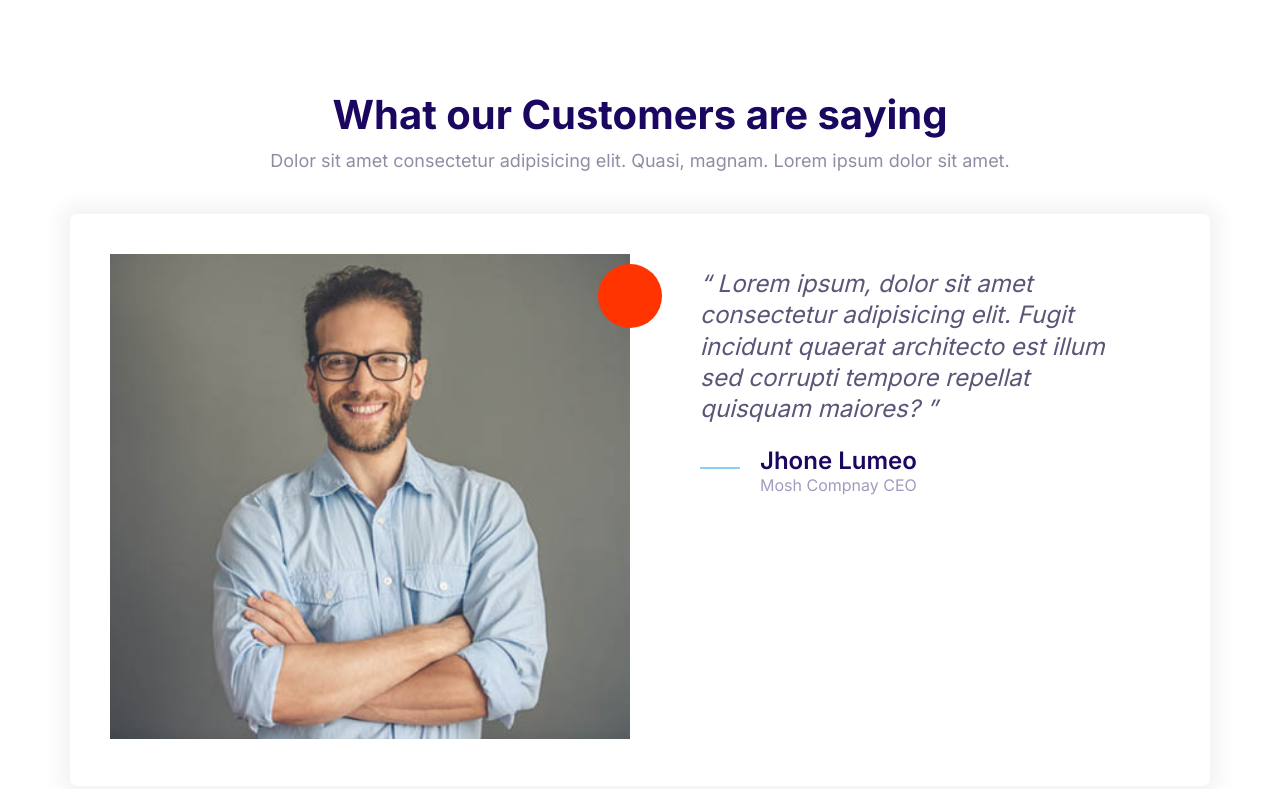
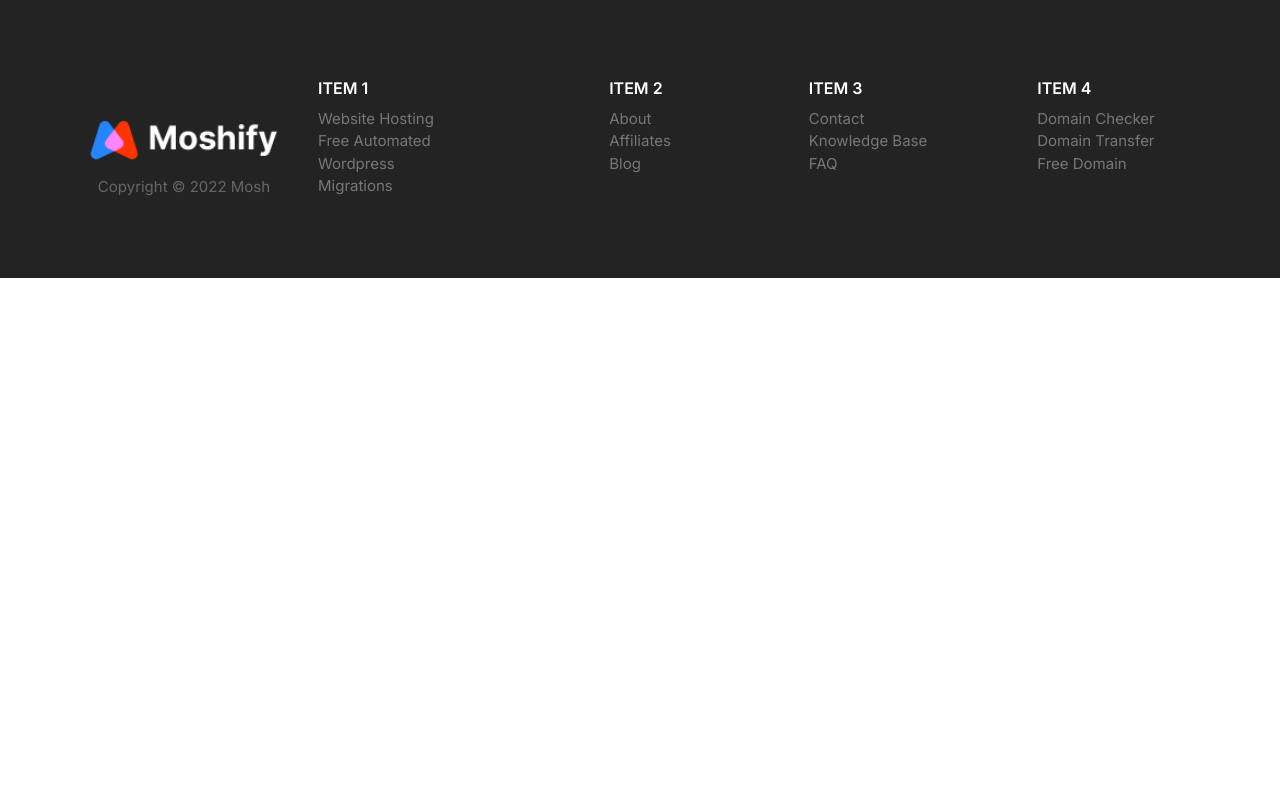
Before and after one commit to alimi-ajibade/moshify, a plain HTML site: page index.html in a window 1280 px wide. Drawn offline with Linux system fonts and the light colour scheme.

Commit message:
added footer component

```diff
--- a/css/style.css
+++ b/css/style.css
@@ -714,7 +714,7 @@ a {
     .nav__list {
         display: flex;
         font-size: 1.6rem;
-        max-height: 100vh;
+        max-height: 100%;
         opacity: 1;
         width: auto;
     }
@@ -830,3 +830,85 @@ a {
         max-width: 700px;
     }
 }
+
+/* Footer */
+.footer {
+    background: #232323;
+    gap: 4rem;
+}
+
+.footer__section {
+    border-bottom: 1px solid #393939;
+    padding: 2rem;
+}
+
+.footer__heading {
+    font-weight: 600;
+    text-transform: uppercase;
+}
+
+.footer .list {
+    margin: 0;
+}
+
+.footer__brand>img {
+    width: 100%;
+    max-width: 230px;
+}
+
+.footer a {
+    color: #777;
+    transition: color 0.3s;
+}
+
+.footer a:hover {
+    color: #fff;
+}
+
+.footer__brand {
+    margin-top: 5rem;
+    text-align: center;
+}
+
+.footer__copyright {
+    font-size: 1.2rem;
+    color: #fff;
+    opacity: 0.3;
+}
+
+@media screen and (min-width: 768px) {
+    .footer__sections {
+        grid-template-columns: repeat(auto-fit, minmax(10rem, 1fr));
+    }
+
+    .footer .footer__content {
+        order: 2;
+    }
+
+    .footer .collapsible__chevron {
+        display: none;
+    }
+
+    .footer .collapsible__content {
+        max-height: 100%;
+        opacity: 1;
+        font-size: 1.5rem;
+    }
+
+    .footer__brand {
+        order: -1;
+    }
+
+    .footer__copyright {
+        font-size: 1.5rem;
+    }
+
+    .footer__section {
+        border: 0;
+        justify-self: center;
+    }
+
+    .footer__heading {
+        font-size: 1.6rem;
+    }
+}
--- a/index.html
+++ b/index.html
@@ -14,50 +14,78 @@
     </head>
 
     <body>
-        <section class="block">
-            <header class="block__header">
-                <h2>What our Customers are saying</h2>
-                <p>
-                    Dolor sit amet consectetur adipisicing elit. Quasi, magnam. Lorem ipsum dolor sit amet.
-                </p>
+        <footer class="block block--dark  footer">
+            <div class="container grid footer__sections">
+                <section class="collapsible collapsible--expanded footer__section">
+                    <header class="collapsible__header">
+                        <h2 class="collapsible__heading footer__heading">item 1</h2>
+                        <svg class="icon collapsible__chevron">
+                            <use xlink:href="images/sprite.svg#chevron"></use>
+                        </svg>
                     </header>
-            <div class="container">
-                <div class="card testimonial">
-                    <div class="grid grid--1x2">
-                        <div class="testimonial__image">
-                            <img src="images/testimonial.jpg" alt="A happy, smiling customer">
-                            <span class="icon-container icon-container--accent">
-                                <svg class="icon icon--white icon--small">
-                                    <use xlink:href="images/sprite.svg#quotes"></use>
+                    <div class="collapsible__content">
+                        <ul class="list">
+                            <li><a href="#">Website Hosting</a></li>
+                            <li><a href="#">Free Automated Wordpress</a></li>
+                            <li><a href="#">Migrations</a></li>
+                        </ul>
+                    </div>
+                </section>
+
+                <section class="collapsible footer__section">
+                    <header class="collapsible__header">
+                        <h2 class="collapsible__heading footer__heading">item 2</h2>
+                        <svg class="icon collapsible__chevron">
+                            <use xlink:href="images/sprite.svg#chevron"></use>
                         </svg>
-                            </span>
+                    </header>
+                    <div class="collapsible__content">
+                        <ul class="list">
+                            <li><a href="#">About</a></li>
+                            <li><a href="#">Affiliates</a></li>
+                            <li><a href="#">Blog</a></li>
+                        </ul>
                     </div>
-                        <blockquote class="quote">
-                            <p class="quote__text">
-                                Lorem ipsum, dolor sit amet consectetur adipisicing elit. Fugit incidunt quaerat
-                                architecto
-                                est
-                                illum
-                                sed corrupti tempore repellat quisquam maiores?
-                            </p>
-                            <footer>
-                                <div class="media">
-                                    <div class="media__image">
-                                        <svg class="icon icon--primary quote__line">
-                                            <use xlink:href="images/sprite.svg#line"></use>
+                </section>
+
+                <section class="collapsibl footer__section">
+                    <header class="collapsible__header">
+                        <h2 class="collapsible__heading footer__heading">item 3</h2>
+                        <svg class="icon collapsible__chevron">
+                            <use xlink:href="images/sprite.svg#chevron"></use>
                         </svg>
+                    </header>
+                    <div class="collapsible__content">
+                        <ul class="list">
+                            <li><a href="#">Contact</a></li>
+                            <li><a href="#">Knowledge Base</a></li>
+                            <li><a href="#">FAQ</a></li>
+                        </ul>
                     </div>
-                                    <div class="media__body">
-                                        <h3 class="media__title quote__author">Jhone Lumeo</h3>
-                                        <p class="quote__organization">Mosh Compnay CEO</p>
+                </section>
+
+                <section class="collapsible footer__section">
+                    <header class="collapsible__header">
+                        <h2 class="collapsible__heading footer__heading">item 4</h2>
+                        <svg class="icon collapsible__chevron">
+                            <use xlink:href="images/sprite.svg#chevron"></use>
+                        </svg>
+                    </header>
+                    <div class="collapsible__content">
+                        <ul class="list">
+                            <li><a href="#">Domain Checker</a></li>
+                            <li><a href="#">Domain Transfer</a></li>
+                            <li><a href="#">Free Domain</a></li>
+                        </ul>
                     </div>
+                </section>
+
+                <section class="footer__brand">
+                    <img src="images/logo.png" alt="">
+                    <p class="footer__copyright">Copyright &copy 2022 Mosh </p>
+                </section>
             </div>
         </footer>
-                        </blockquote>
-                    </div>
-                </div>
-            </div>
-        </section>
 
         <script src="js/main.js"></script>
     </body>
```
Also changed, not shown: components/footer.html (added, +72 -0 lines). Lines whose indentation alone changed are shown as unchanged.
